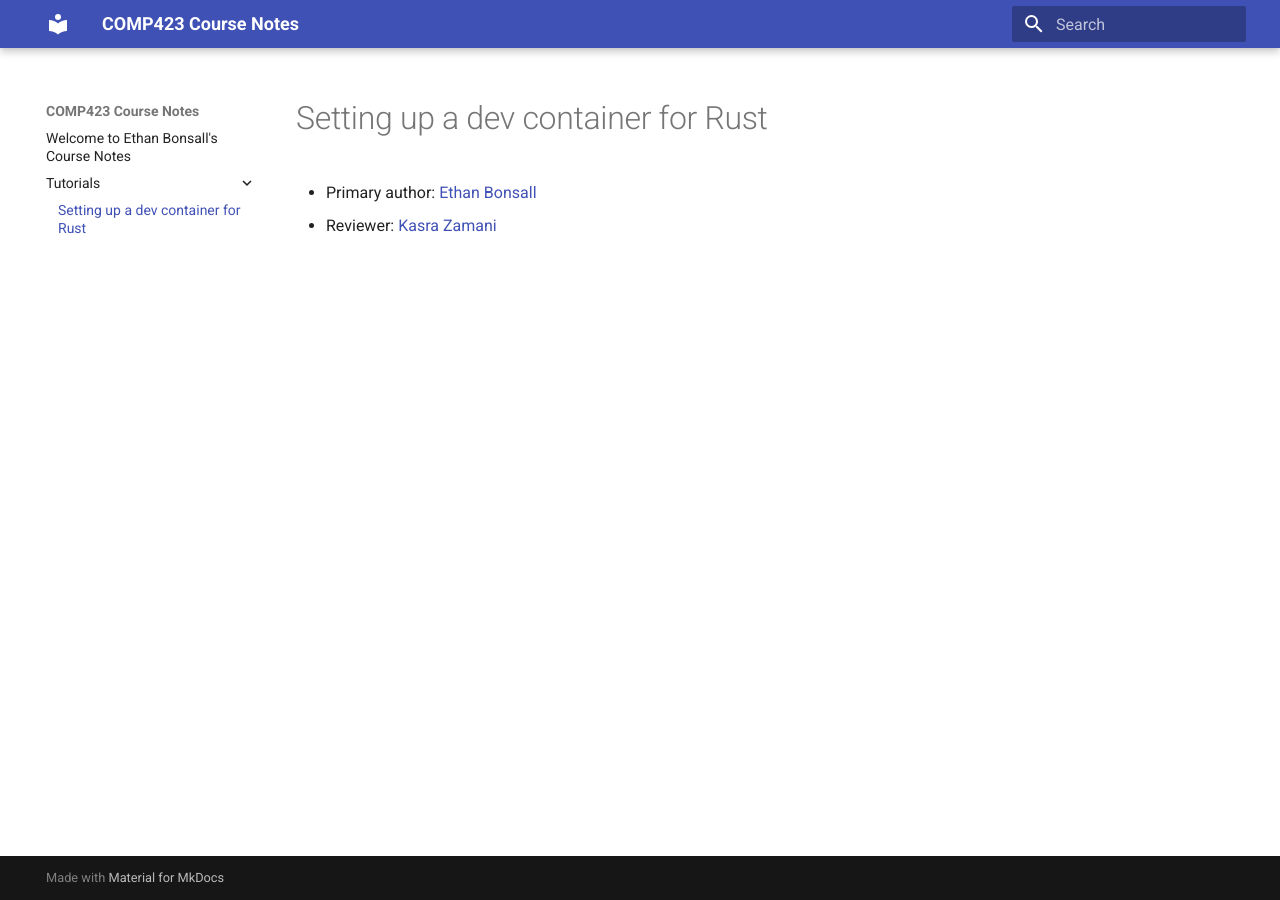
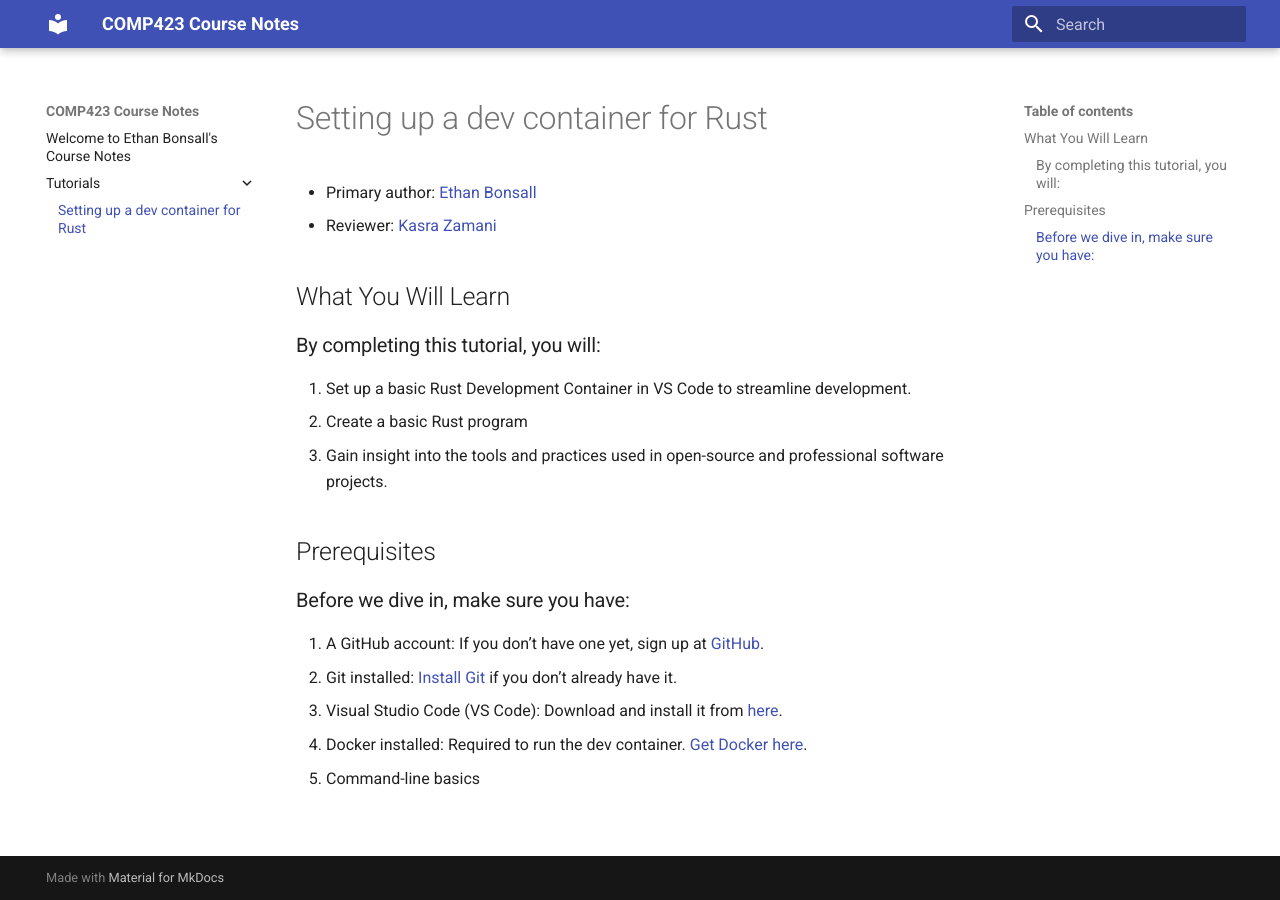
Before and after one commit to ethanbonsall/comp423-course-notes, an MkDocs documentation site: the page built from docs/tutorials/rust-setup.md, in a window 1280 px wide. Built offline with MkDocs 1.6.1 and Material for MkDocs 9.7.7, drawn with Linux system fonts in a browser that asks for light colours.

Commit message:
initial commit

```diff
--- a/docs/tutorials/rust-setup.md
+++ b/docs/tutorials/rust-setup.md
@@ -2,3 +2,19 @@
 
 * Primary author: [Ethan Bonsall](https://github.com/ethanbonsall)
 * Reviewer: [Kasra Zamani](https://github.com/Kasra84)
+
+## What You Will Learn
+### By completing this tutorial, you will:
+
+1. Set up a basic Rust Development Container in VS Code to streamline development.
+2. Create a basic Rust program
+3. Gain insight into the tools and practices used in open-source and professional software projects.
+
+## Prerequisites
+### Before we dive in, make sure you have:
+
+1. A GitHub account: If you don’t have one yet, sign up at [GitHub](https://github.com/).
+2. Git installed: [Install Git](https://git-scm.com/book/en/v2/Getting-Started-Installing-Git) if you don’t already have it.
+3. Visual Studio Code (VS Code): Download and install it from [here](https://code.visualstudio.com/).
+4. Docker installed: Required to run the dev container. [Get Docker here](https://www.docker.com/products/docker-desktop/).
+5. Command-line basics
```
